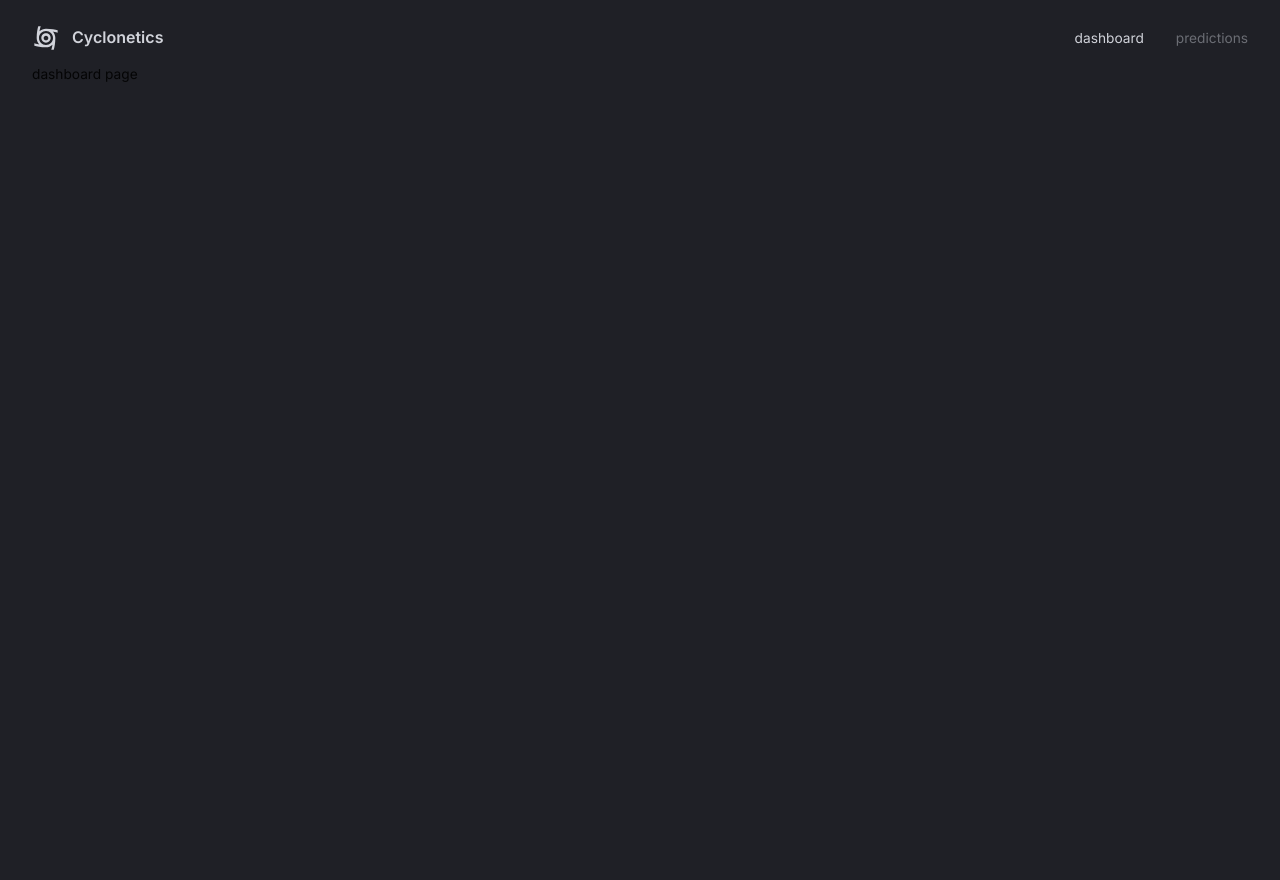
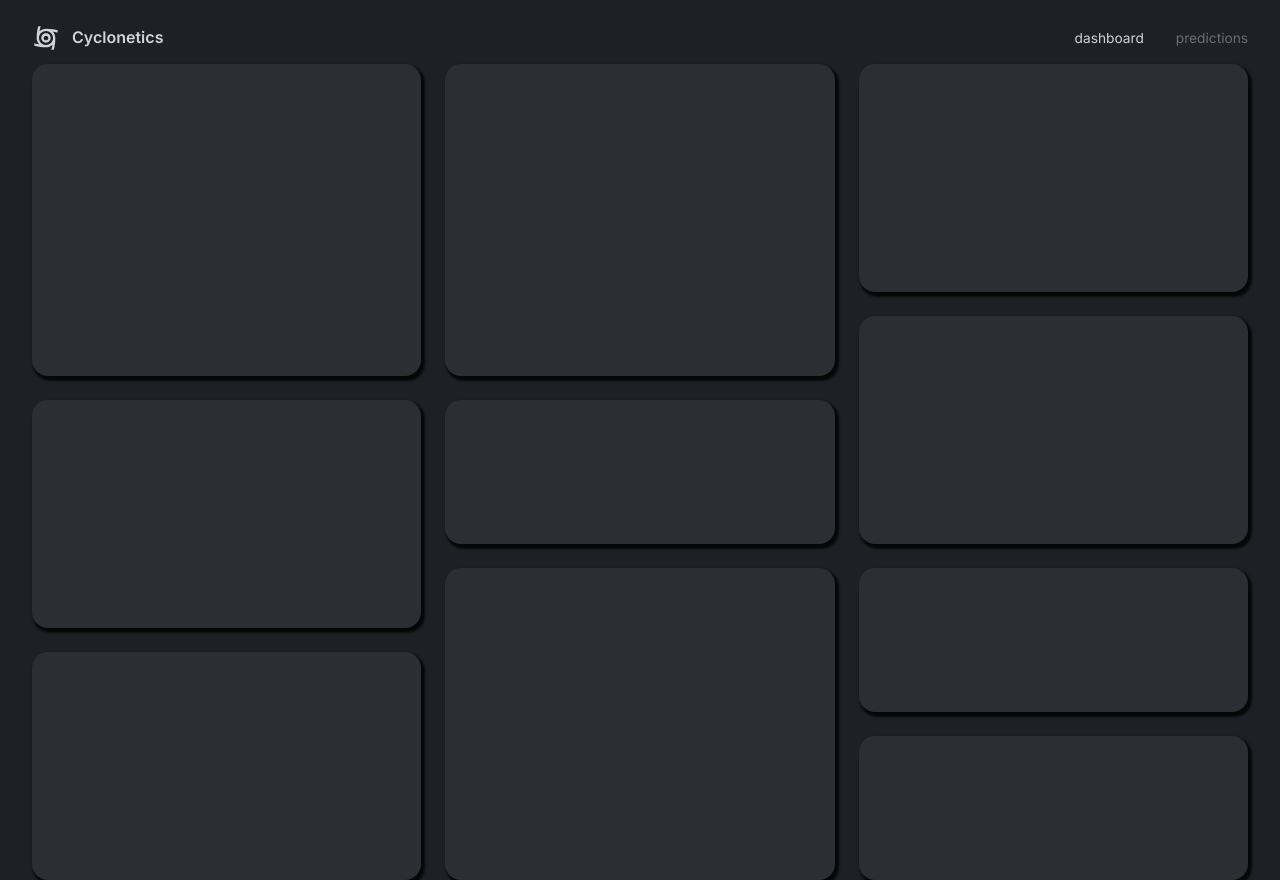
Before and after one commit to haganvrazel/React-Dashboard, a React (Vite) app: page / in a window 1280 px wide. Before the commit the page ends 800 px from the top, so only its background shows below. Built offline with nearby package versions, Linux system fonts and the light colour scheme.

Commit message:
file directory restructure & dashboard in progress

```diff
--- a/src/App.tsx
+++ b/src/App.tsx
@@ -5,6 +5,7 @@
 import { BrowserRouter, Route, Routes } from "react-router-dom";
 import { themeSettings } from "./theme";
 import Navbar from "@/scenes/navbar";
+import Dashboard from "@/scenes/dashboard";
 
 
 function App() {
@@ -16,7 +17,7 @@
             <Box width="100%" height="100%" padding="1rem 2rem 4rem 2rem">
               <Navbar />
               <Routes>
-                <Route path="/" element={<div>dashboard page</div>}/>
+                <Route path="/" element={<Dashboard/>}/>
                 <Route path="/" element={<div>predictions page</div>}/>
               </Routes>
             </Box>
--- /dev/null
+++ b/src/components/DashboardBox.tsx
@@ -0,0 +1,10 @@
+import { Box } from "@mui/material";
+import { styled } from "@mui/system"
+
+const DashboardBox = styled(Box)(({ theme }) => ({
+    backgroundColor: theme.palette.background.light,
+    borderRadius: "1rem",
+    boxShadow: "0.15rem 0.2rem 0.15rem 0.1rem rgba(0, 0, 0, .8)"
+}));
+
+export default DashboardBox;
--- /dev/null
+++ b/src/scenes/dashboard/Row1.tsx
@@ -0,0 +1,16 @@
+import DashboardBox from '@/components/DashboardBox'
+import React from 'react'
+
+type Props = {}
+
+const Row1 = (props: Props) => {
+  return (
+    <>
+        <DashboardBox gridArea="a"></DashboardBox>
+        <DashboardBox gridArea="b"></DashboardBox>
+        <DashboardBox gridArea="c"></DashboardBox>
+    </>
+  )
+}
+
+export default Row1
--- /dev/null
+++ b/src/scenes/dashboard/index.tsx
@@ -0,0 +1,77 @@
+import DashboardBox from '@/components/DashboardBox';
+import { Box, useMediaQuery } from '@mui/material';
+import Row1 from './Row1';
+
+type Props = {};
+
+const gridTemplateLargeScreens = `
+    "a b c"
+    "a b c"
+    "a b c"
+    "a b f"
+    "d e f"
+    "d e f"
+    "d h i"
+    "g h i"
+    "g h j"
+    "g h j"
+`;
+
+const gridTemplateSmallScreens = `
+    "a"
+    "a"
+    "a"
+    "a"
+    "b"
+    "b"
+    "b"
+    "b"
+    "c"
+    "c"
+    "c"
+    "d"
+    "d"
+    "d"
+    "e"
+    "e"
+    "f"
+    "f"
+    "g"
+    "g"
+    "g"
+    "h"
+    "h"
+    "h"
+    "h"
+    "i"
+    "i"
+    "j"
+    "j"
+`;
+
+const Dashboard = (props: Props) => {
+    const isAboveMediumScreens = useMediaQuery("(min-width: 1200px)")
+    return <Box width="100%" height="100%" display="grid" gap="1.5rem"
+    sx={
+        isAboveMediumScreens ?{
+        gridTemplateColumns: "repeat(3, minmax(370px, 1fr))",
+        gridTemplateRows: "repeat(10, minmax(60px, 1fr))",
+        gridTemplateAreas: gridTemplateLargeScreens,
+    } : {
+        gridAutoColumns: "1fr",
+        gridAutoRows: "80px",
+        gridTemplateAreas: gridTemplateSmallScreens,
+     }
+    }>
+        <Row1 />
+        <DashboardBox gridArea="d"></DashboardBox>
+        <DashboardBox gridArea="e"></DashboardBox>
+        <DashboardBox gridArea="f"></DashboardBox>
+        <DashboardBox gridArea="g"></DashboardBox>
+        <DashboardBox gridArea="h"></DashboardBox>
+        <DashboardBox gridArea="i"></DashboardBox>
+        <DashboardBox gridArea="j"></DashboardBox>
+    </Box>;
+};
+
+export default Dashboard;
```
Also changed, not shown: src/scenes/dashboard/Row2.tsx (added), src/scenes/dashboard/Row3.tsx (added).
